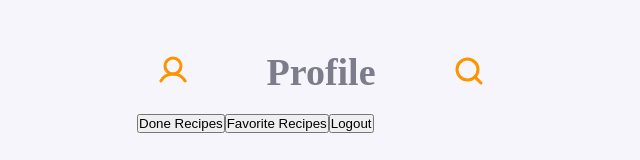
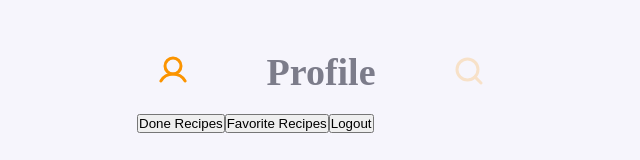
Before and after one commit to DanielFariias/recipes-book, a React (Create React App) app: page /profile in a window 1280 px wide. Shown: the top 160 px of the page, without its empty margins (319-959 px from the left). Built offline with nearby package versions, Linux system fonts and the light colour scheme.

Commit message:
Header improved

```diff
--- a/src/components/Header/index.tsx
+++ b/src/components/Header/index.tsx
@@ -29,6 +29,7 @@ export default function Header({ title, hasSearchInput }: HeaderProps) {
         <button
           type="button"
           onClick={handleToggleSearch}
+          disabled={!hasSearchInput}
         >
           <MagnifyingGlass size={32} color="#FB9400" weight="bold" />
         </button>
--- a/src/components/Header/styles.ts
+++ b/src/components/Header/styles.ts
@@ -24,5 +24,10 @@ export const HeaderMenu = styled.div`
   button {
     border: none;
     background-color: transparent;
+
+    :disabled {
+      opacity: 0.2;
+      cursor: not-allowed;
+    }
   }
 `;
```
